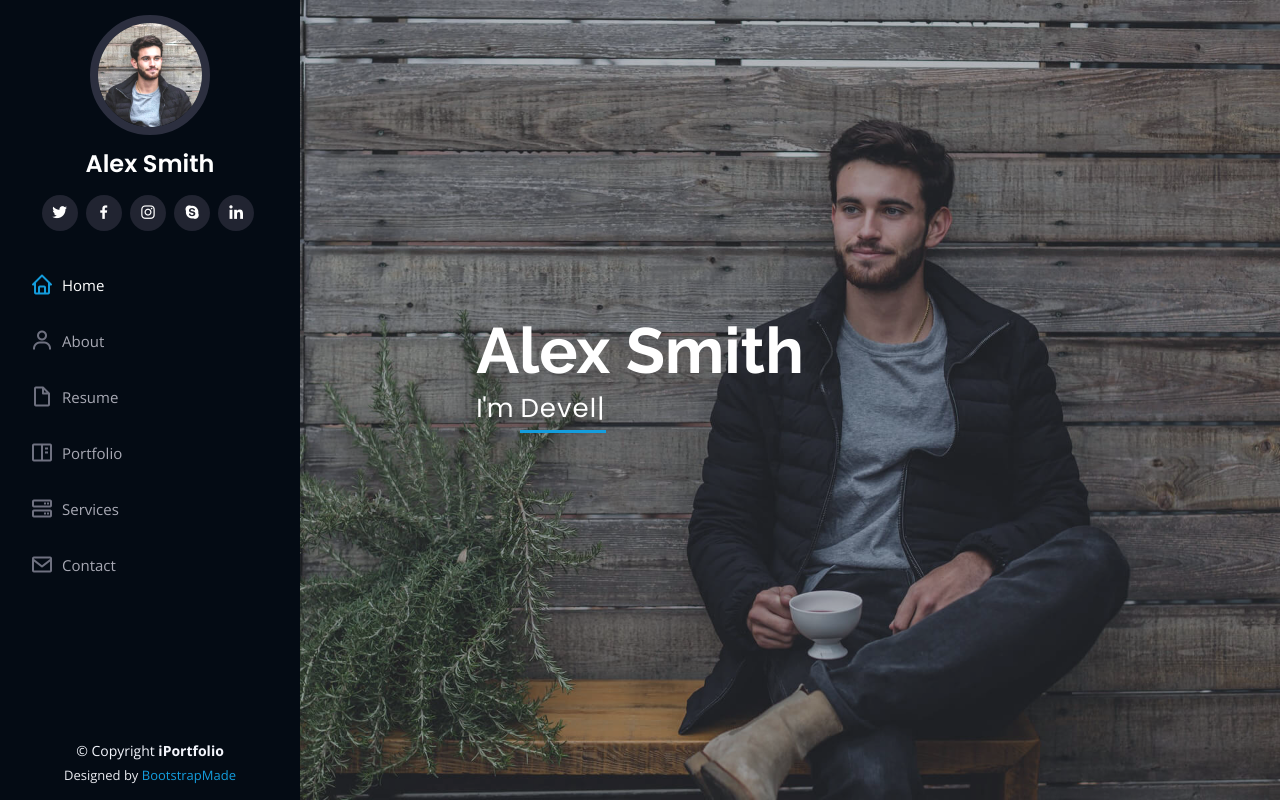
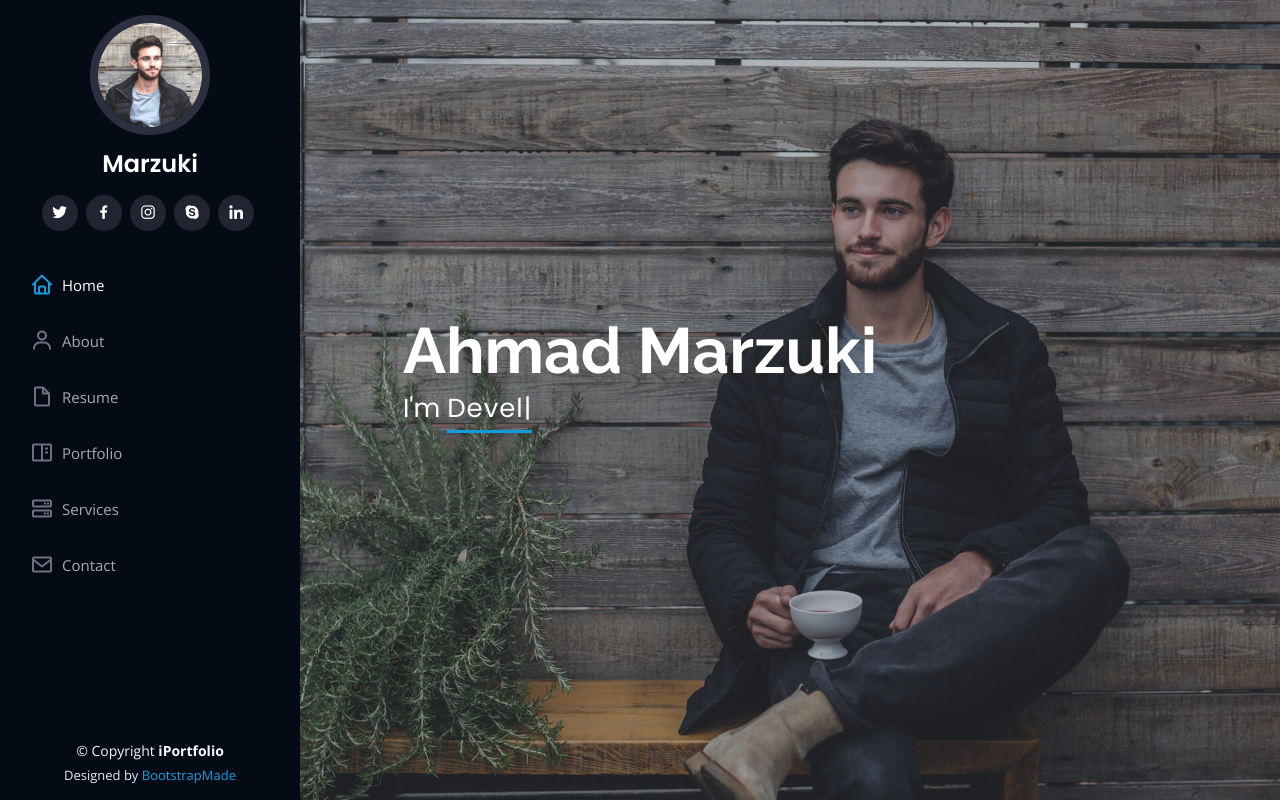
Before and after one commit to kiigeeks/kiigeeks.github.io, a plain HTML site: page index.html in a window 1280 px wide. Shown: the top 802 px of the page. Drawn offline with nearby package versions, Linux system fonts and the light colour scheme.

Commit message:
ubah nama

```diff
--- a/index.html
+++ b/index.html
@@ -46,7 +46,7 @@
 
       <div class="profile">
         <img src="assets/img/profile-img.jpg" alt="" class="img-fluid rounded-circle">
-        <h1 class="text-light"><a href="index.html">Alex Smith</a></h1>
+        <h1 class="text-light"><a href="index.html">Marzuki</a></h1>
         <div class="social-links mt-3 text-center">
           <a href="#" class="twitter"><i class="bx bxl-twitter"></i></a>
           <a href="#" class="facebook"><i class="bx bxl-facebook"></i></a>
@@ -72,7 +72,7 @@
   <!-- ======= Hero Section ======= -->
   <section id="hero" class="d-flex flex-column justify-content-center align-items-center">
     <div class="hero-container" data-aos="fade-in">
-      <h1>Alex Smith</h1>
+      <h1>Ahmad Marzuki</h1>
       <p>I'm <span class="typed" data-typed-items="Designer, Developer, Freelancer, Photographer"></span></p>
     </div>
   </section><!-- End Hero -->
@@ -253,7 +253,7 @@
           <div class="col-lg-6" data-aos="fade-up">
             <h3 class="resume-title">Sumary</h3>
             <div class="resume-item pb-0">
-              <h4>Alex Smith</h4>
+              <h4>Ahmad Marzuki</h4>
               <p><em>Innovative and deadline-driven Graphic Designer with 3+ years of experience designing and developing user-centered digital/print marketing material from initial concept to final, polished deliverable.</em></p>
               <ul>
                 <li>Portland par 127,Orlando, FL</li>
```
